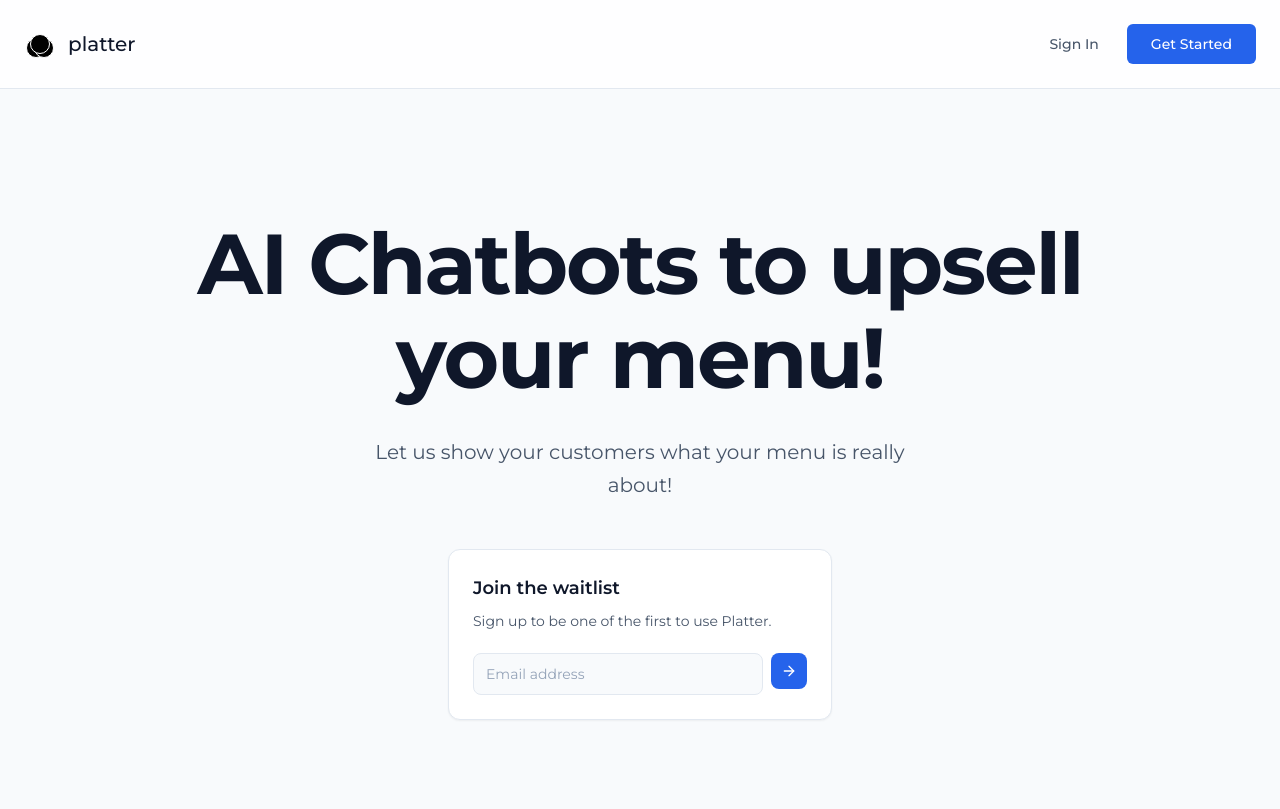
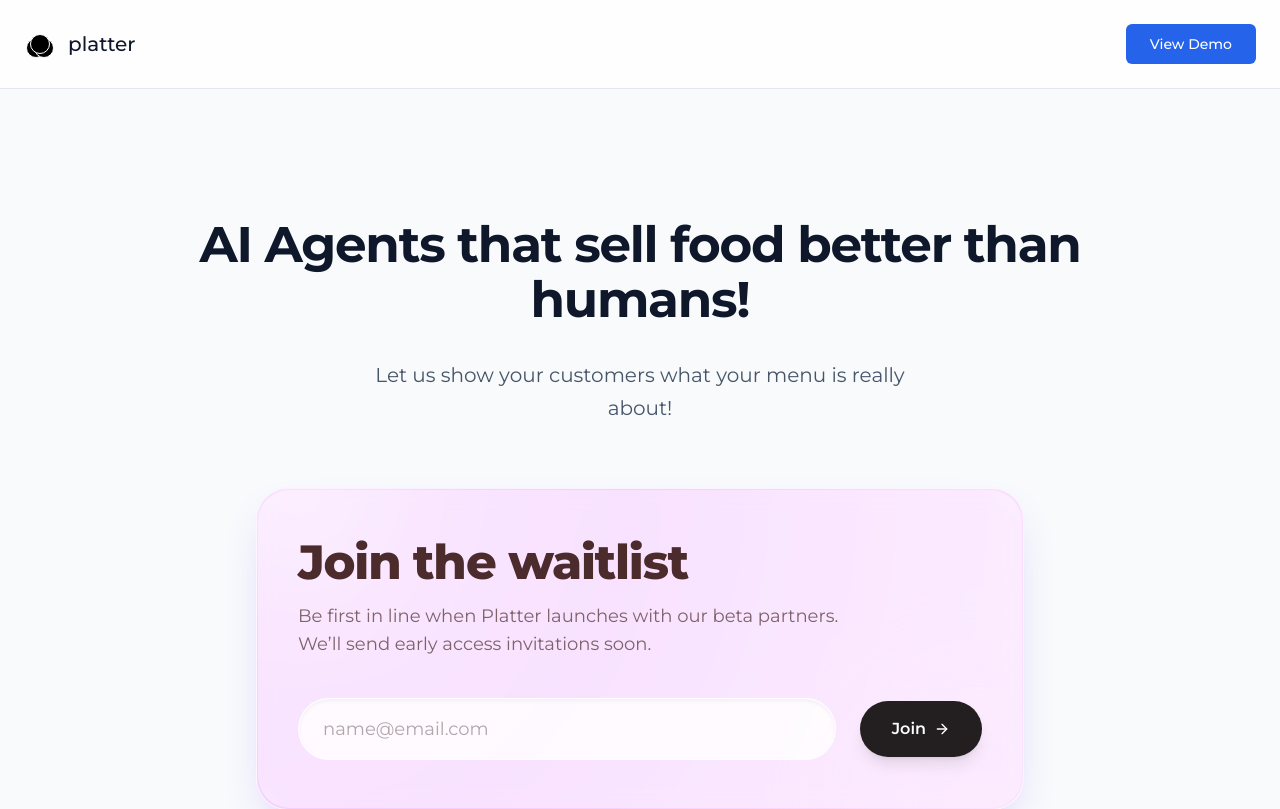
Before and after one commit to quiccup/platter, a Next.js app in the folder quiccup/: page / in a window 1280 px wide. Shown: the top 809 px of the page. Built offline with nearby package versions, Linux system fonts and the light colour scheme; no server answers; a web font is replaced by a local one.

Commit message:
updating landing page!

```diff
--- a/quiccup/app/demo/page.tsx
+++ b/quiccup/app/demo/page.tsx
@@ -30,7 +30,14 @@ const demoMessages: DemoMessage[] = [
   {
     id: 3,
     sender: 'bot',
-    text: 'Great choice. Our Citrus Chile Salmon comes with charred broccolini and pineapple salsa for $24. Guests love pairing it with our jalapeño-mango margarita or garlic-parmesan fries.'
+    text: 'Great choice. Our Citrus Chile Salmon comes with charred broccolini and pineapple salsa for $24. Guests love pairing it with our jalapeño-mango margarita or garlic-parmesan fries.',
+    items: [
+      {
+        name: 'Citrus Chile Salmon',
+        description: 'Charred broccolini, pineapple salsa, citrus glaze',
+        price: '$24.00'
+      }
+    ]
   },
   {
     id: 4,
@@ -40,7 +47,19 @@ const demoMessages: DemoMessage[] = [
   {
     id: 5,
     sender: 'bot',
-    text: "Absolutely. If you’d like something richer, the fire-roasted shrimp pasta has a Calabrian chili cream sauce that brings the heat and it’s $21. I can also build you a duet plate with half shrimp pasta and half salmon so you don't have to choose—plus a side of citrus slaw to keep things bright."
+    text: "Absolutely. If you’d like something richer, the fire-roasted shrimp pasta has a Calabrian chili cream sauce that brings the heat and it’s $21. I can also build you a duet plate with half shrimp pasta and half salmon so you don't have to choose—plus a side of citrus slaw to keep things bright.",
+    items: [
+      {
+        name: 'Fire-Roasted Shrimp Pasta',
+        description: 'Calabrian chili cream, blistered tomatoes, basil',
+        price: '$21.00'
+      },
+      {
+        name: 'Salmon + Shrimp Duet Plate',
+        description: 'Half salmon, half shrimp pasta, citrus slaw',
+        price: '$26.00'
+      }
+    ]
   },
   {
     id: 6,
@@ -50,7 +69,19 @@ const demoMessages: DemoMessage[] = [
   {
     id: 7,
     sender: 'bot',
-    text: 'The truffle lobster mac is the fan favorite—it turns the duet into a signature combo. I can knock $4 off if we bundle the lobster mac with your duet, and most guests follow it with our burnt honey cheesecake for something light and sweet.'
+    text: 'The truffle lobster mac is the fan favorite—it turns the duet into a signature combo. I can knock $4 off if we bundle the lobster mac with your duet, and most guests follow it with our burnt honey cheesecake for something light and sweet.',
+    items: [
+      {
+        name: 'Truffle Lobster Mac',
+        description: 'Butter-poached lobster, black truffle crumb',
+        price: '$12.00'
+      },
+      {
+        name: 'Burnt Honey Cheesecake',
+        description: 'Passionfruit curd, sesame brittle',
+        price: '$8.00'
+      }
+    ]
   },
   {
     id: 8,
--- a/quiccup/app/page.tsx
+++ b/quiccup/app/page.tsx
@@ -2,10 +2,11 @@
 
 import { useAuth } from '@/providers/auth-provider'
 import { Button } from "@/components/ui/button"
-import { ArrowRight } from 'lucide-react'
+import { ArrowRight, Loader2 } from 'lucide-react'
 import Logo from '@/components/Logo'
 import Link from 'next/link'
 import { useRouter } from 'next/navigation'
+import { FormEvent, useState } from 'react'
 
 export default function HomePage() {
   const { user, loading, signOut } = useAuth()
@@ -74,18 +75,11 @@ export default function HomePage() {
             <Logo className="h-8 w-8" />
             <div className="text-slate-900 text-xl font-medium">platter</div>
           </div>
-          <div className="flex items-center gap-3">
-            <Link href="/sign-in">
-              <Button variant="ghost" className="text-slate-600 hover:text-slate-900 hover:bg-slate-100 px-4 py-2">
-                Sign In
-              </Button>
-            </Link>
-            <Link href="/sign-up">
-              <Button className="bg-blue-600 text-white hover:bg-blue-700 px-6 py-2 text-sm font-medium">
-                Get Started
-              </Button>
-            </Link>
-          </div>
+          <Link href="/demo">
+            <Button className="bg-blue-600 text-white hover:bg-blue-700 px-6 py-2 text-sm font-medium">
+              View Demo
+            </Button>
+          </Link>
         </div>
       </header>
 
@@ -95,8 +89,8 @@ export default function HomePage() {
         <div className="text-center">
 
           {/* Main Heading */}
-                      <h1 className="text-[85px] font-montserrat font-bold text-slate-900 mb-8 tracking-tight leading-[1.1] max-w-[900px] mx-auto">
-              AI Chatbots to upsell your menu!
+                      <h1 className="text-[50px] font-montserrat font-bold text-slate-900 mb-8 tracking-tight leading-[1.1] max-w-[900px] mx-auto">
+              AI Agents that sell food better than humans!
             </h1>
 
             <p className="text-slate-600 text-xl font-lato mb-12 max-w-xl mx-auto leading-relaxed">
@@ -107,26 +101,7 @@ export default function HomePage() {
         </div>
 
         {/* Waitlist Section */}
-        <div className="max-w-sm mx-auto">
-          <div className="bg-white rounded-xl p-6 border border-slate-200 shadow-sm">
-            <h2 className="text-lg font-semibold text-slate-900 mb-2 text-left">
-              Join the waitlist
-            </h2>
-            <p className="text-slate-600 text-sm mb-5 text-left leading-relaxed">
-              Sign up to be one of the first to use Platter.
-            </p>
-            <div className="flex gap-2">
-              <input
-                type="email"
-                placeholder="Email address"
-                className="flex-1 bg-slate-50 border border-slate-200 rounded-lg px-3 py-2.5 text-slate-900 placeholder-slate-400 text-sm focus:outline-none focus:ring-2 focus:ring-blue-500 focus:border-transparent"
-              />
-              <Button className="w-9 h-9 bg-blue-600 text-white hover:bg-blue-700 rounded-lg p-0 flex-shrink-0">
-                <ArrowRight className="h-4 w-4" />
-              </Button>
-            </div>
-          </div>
-        </div>
+        <WaitlistBlock />
       </main>
 
       {/* Footer */}
@@ -140,3 +115,82 @@ export default function HomePage() {
     </div>
   )
 }
+
+const WaitlistBlock = () => {
+  const [email, setEmail] = useState('')
+  const [status, setStatus] = useState<'idle' | 'submitting' | 'success'>('idle')
+
+  const handleSubmit = (event: FormEvent<HTMLFormElement>) => {
+    event.preventDefault()
+    if (!email || status === 'submitting') return
+
+    setStatus('submitting')
+
+    setTimeout(() => {
+      setStatus('success')
+
+      setTimeout(() => {
+        setStatus('idle')
+        setEmail('')
+      }, 1800)
+    }, 1500)
+  }
+
+  return (
+    <div className="relative mx-auto mt-16 w-full max-w-3xl overflow-hidden rounded-[32px] border border-white/70 bg-[radial-gradient(circle_at_top_left,_#f7d8ff,_#f4cfff_45%,_#fbe1ff)] p-[1px] shadow-[0_20px_45px_-20px_rgba(139,92,246,0.45)]">
+      <div className="relative rounded-[32px] bg-white/40 px-10 py-12 backdrop-blur">
+        <div className="pointer-events-none absolute -top-20 -left-10 h-40 w-40 rounded-full bg-white/50 blur-3xl" />
+        <div className="pointer-events-none absolute -bottom-24 -right-14 h-48 w-48 rounded-full bg-[#fbe9ff]/70 blur-3xl" />
+
+        <div className="relative z-10">
+          <h2 className="text-5xl font-extrabold tracking-tight text-[#4b2b2b]">
+            Join the waitlist
+          </h2>
+          <p className="mt-4 max-w-xl text-lg text-[#4b2b2b]/70">
+            Be first in line when Platter launches with our beta partners. We’ll send early access invitations soon.
+          </p>
+
+          <form onSubmit={handleSubmit} className="mt-10 flex flex-col gap-4 sm:flex-row sm:items-center sm:gap-6">
+            <div className="flex-1 rounded-full border border-white/80 bg-white/80 px-6 py-4 shadow-inner focus-within:border-[#4b2b2b]/30 focus-within:ring-2 focus-within:ring-[#4b2b2b]/20">
+              <label htmlFor="waitlist-email" className="sr-only">
+                Email address
+              </label>
+              <input
+                id="waitlist-email"
+                type="email"
+                value={email}
+                onChange={(event) => setEmail(event.target.value)}
+                placeholder="name@email.com"
+                className="w-full bg-transparent text-lg text-[#3b2727] placeholder:text-[#3b2727]/40 focus:outline-none"
+                required
+              />
+            </div>
+
+            <Button
+              type="submit"
+              className="group relative flex h-14 w-full items-center justify-center rounded-full bg-[#231f20] px-8 text-base font-semibold text-white shadow-lg transition hover:bg-black sm:w-auto"
+            >
+              {status === 'submitting' ? (
+                <Loader2 className="h-5 w-5 animate-spin" />
+              ) : status === 'success' ? (
+                <span className="flex items-center gap-2">
+                  Joined!
+                  <ArrowRight className="h-4 w-4" />
+                </span>
+              ) : (
+                <span className="flex items-center gap-2">
+                  Join
+                  <ArrowRight className="h-4 w-4 transition duration-200 group-hover:translate-x-1" />
+                </span>
+              )}
+
+              {status === 'submitting' && (
+                <span className="absolute inset-0 rounded-full bg-white/10 blur-sm" />
+              )}
+            </Button>
+          </form>
+        </div>
+      </div>
+    </div>
+  )
+}
```
